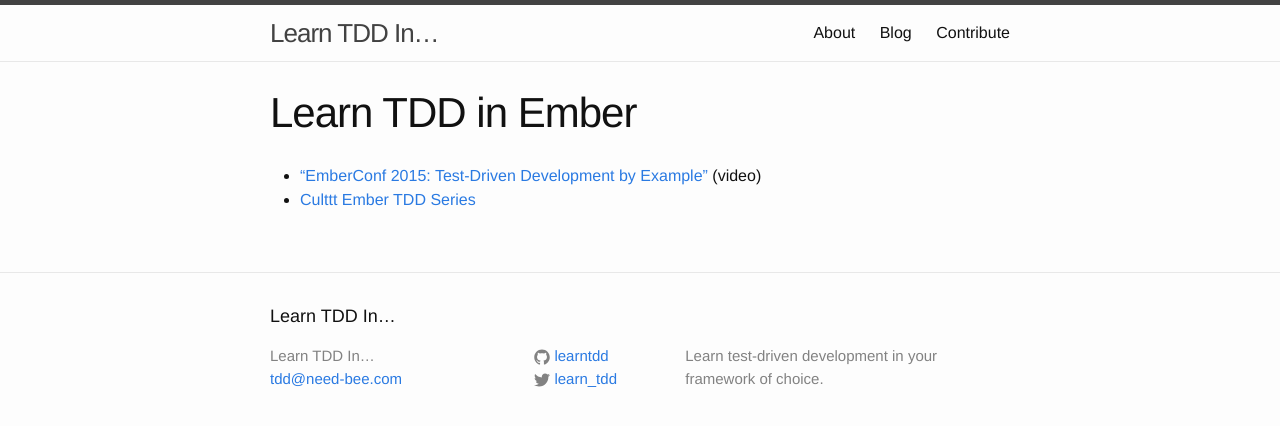
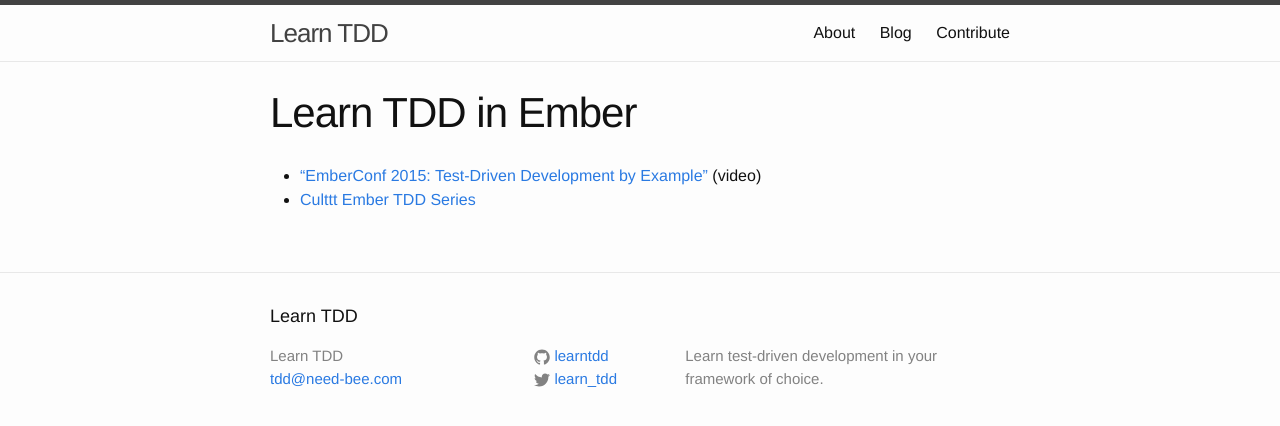
Before and after one commit to learn-tdd-in/learntdd.in, a Jekyll site: the page built from ember.md, in a window 1280 px wide. Shown: the top 426 px of the page. Built offline with Jekyll 4.4.1, drawn with Linux system fonts in a browser that asks for light colours.

Commit message:
remove "in" from site name

```diff
--- a/_config.yml
+++ b/_config.yml
@@ -6,7 +6,7 @@
 # 'jekyll serve'. If you change this file, please restart the server process.
 
 # Site settings
-title: Learn TDD In…
+title: Learn TDD
 email: tdd@need-bee.com
 description: > # this means to ignore newlines until "baseurl:"
   Learn test-driven development in your framework of choice.
```
